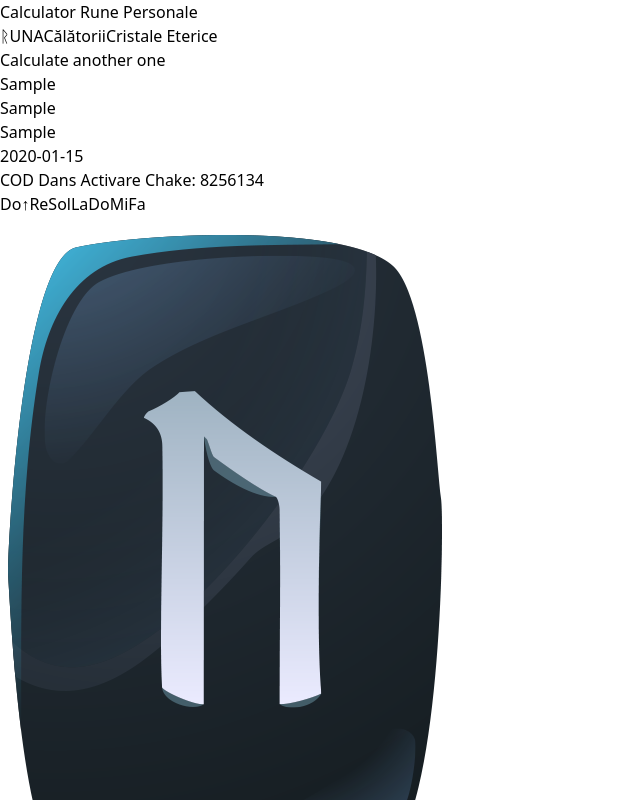
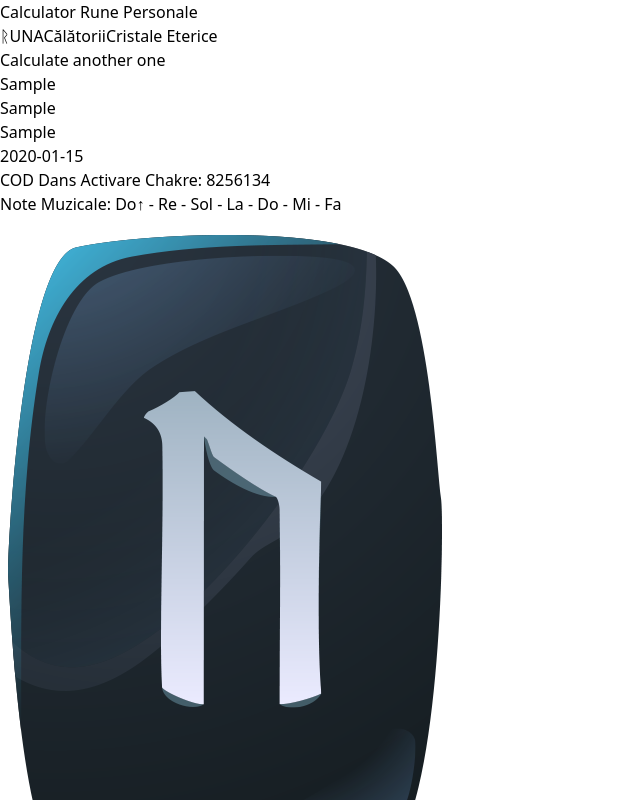
Before and after one commit to DanAmariei/runa-react, a React (Vite) app: page /runa-calculator in a window 1280 px wide. Both pictures are taken after typing "Sample", "Sample", "Sample", "2020-01-15" into the empty fields and a click on the button "Submit". Shown: the top 800 px of the page, without its empty margins (0-640 px from the left). Built offline with nearby package versions, Linux system fonts and the light colour scheme.

Commit message:
Separate Musical Notes

```diff
--- a/src/pages/RunaCalcPage.tsx
+++ b/src/pages/RunaCalcPage.tsx
@@ -33,6 +33,7 @@ const RunaCalcPage = () => {
     setRunaNumber(result.runaGasUnique);
     setRunaResult(result);
   };
+  const runaNotesString = runaResult?.runaNotes?.join(" - ");
 
   return (
     <div className=" p-2 mx-auto lg:px-10">
@@ -63,10 +64,13 @@ const RunaCalcPage = () => {
             <p>{runaResult?.secondName}</p>
             <p>{runaResult?.birthdate}</p>
             <p>
-              <span className="font-bold">COD Dans Activare Chake: </span>
+              <span className="font-bold">COD Dans Activare Chakre: </span>
               {runaResult?.runaGasUnique}
             </p>
-            <p>{runaResult?.runaNotes}</p>
+
+            <p>
+              <span className="font-bold">Note Muzicale:</span> {runaNotesString}
+            </p>
 
             <div className="flex flex-wrap items-center">
               {runaResult &&
```
